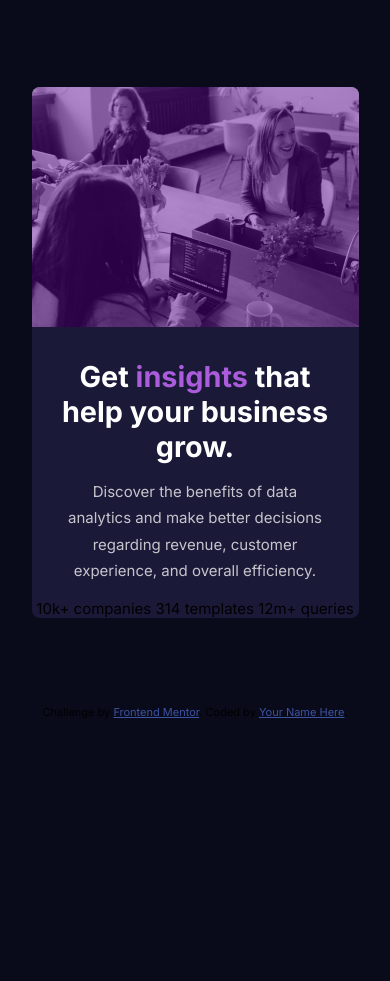
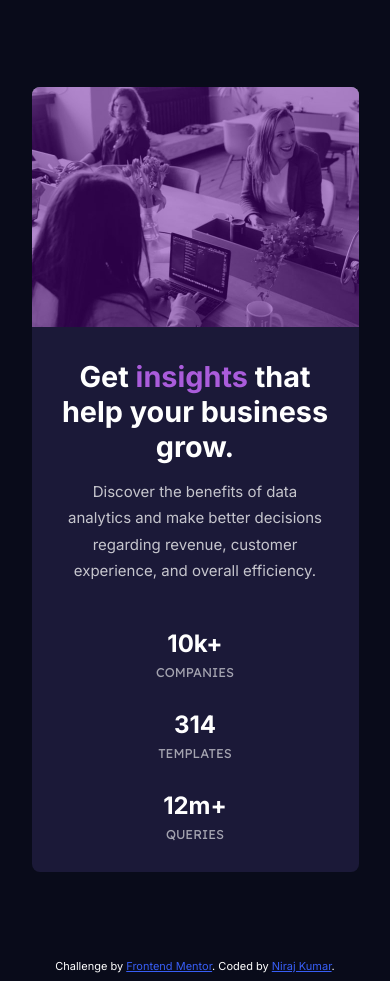
Before and after one commit to niraj-kumar-r/stats-preview-frontendmentor, a plain HTML site: page index.html in a window 390 px wide. Before the commit the page ends 844 px from the top, so only its background shows below. Drawn offline with Linux system fonts and the light colour scheme.

Commit message:
mobile site is done

```diff
--- a/app/style.css
+++ b/app/style.css
@@ -65,6 +65,12 @@ body {
 
 
 }
+.info-card{
+  display: flex;
+  align-items: center;
+  flex-direction: column;
+}
+
 h1{
   color: var(--main-heading-and-stats-color);
   font-weight: 700;
@@ -87,4 +93,37 @@ h1{
   font-weight: 400;
   width: 17em;
   line-height: 1.75em;
+  text-align: center;
 }
+
+.stats-card{
+  display: flex;
+  flex-direction: column;
+  align-items: center;
+  padding: 1em;
+}
+
+.stats-individual-info-card{
+  margin: 1em;
+  display: flex;
+  flex-direction: column;
+  align-items: center;
+
+}
+
+.stats-number{
+  font-size: 1.5rem;
+  font-weight: 700;
+  color: var(--main-heading-and-stats-color);
+  margin-bottom: 0.25em;
+
+}
+
+.stats-object{
+  font-size: 0.8rem;
+  font-family: 'Lexend Deca', sans-serif;
+  color: var(--stat-heading-color);
+  font-weight: 100;
+  text-transform: uppercase;
+
+}
--- a/index.html
+++ b/index.html
@@ -9,8 +9,8 @@
   <title>Niraj Kumar | Frontend Mentor | Stats preview card component</title>
   <!-- Feel free to remove these styles or customise in your own stylesheet 👍 -->
   <style>
-    .attribution { font-size: 11px; text-align: center; }
-    .attribution a { color: hsl(228, 45%, 44%); }
+    .attribution { font-size: 11px; text-align: center; color: white; }
+    .attribution a { color: hsl(228, 90%, 59%); }
   </style>
 
   <!-- css -->
@@ -33,6 +33,7 @@
       </picture>
       <!-- picture element loads only what is required instead of loading everything and hiding it-->
     </div>
+    <div class="info-card">
 
       <h1>
         Get
@@ -46,15 +47,47 @@
         Discover the benefits of data analytics and make better decisions regarding revenue, customer
         experience, and overall efficiency.
       </p>
+      <div class="stats-card">
 
-    10k+ companies
-    314 templates
-    12m+ queries
+        <div class="stats-individual-info-card">
+
+          <div class="stats-number">
+            10k+
+          </div>
+          <div class="stats-object">
+            companies
+          </div>
+
+        </div>
+
+        <div class="stats-individual-info-card">
+
+          <div class="stats-number">
+            314
+          </div>
+          <div class="stats-object">
+            templates
+          </div>
+
+        </div>
+
+        <div class="stats-individual-info-card">
+
+          <div class="stats-number">
+            12m+
+          </div>
+          <div class="stats-object">
+            queries
+          </div>
+
+        </div>
+      </div>
+    </div>
   </main>
 
   <div class="attribution">
       Challenge by <a href="https://www.frontendmentor.io?ref=challenge" target="_blank">Frontend Mentor</a>.
-    Coded by <a href="#">Your Name Here</a>.
+    Coded by <a href="https://github.com/niraj-kumar-r/stats-preview-frontendmentor">Niraj Kumar</a>.
   </div>
 </body>
 </html>
```
Lines whose indentation alone changed are shown as unchanged.
